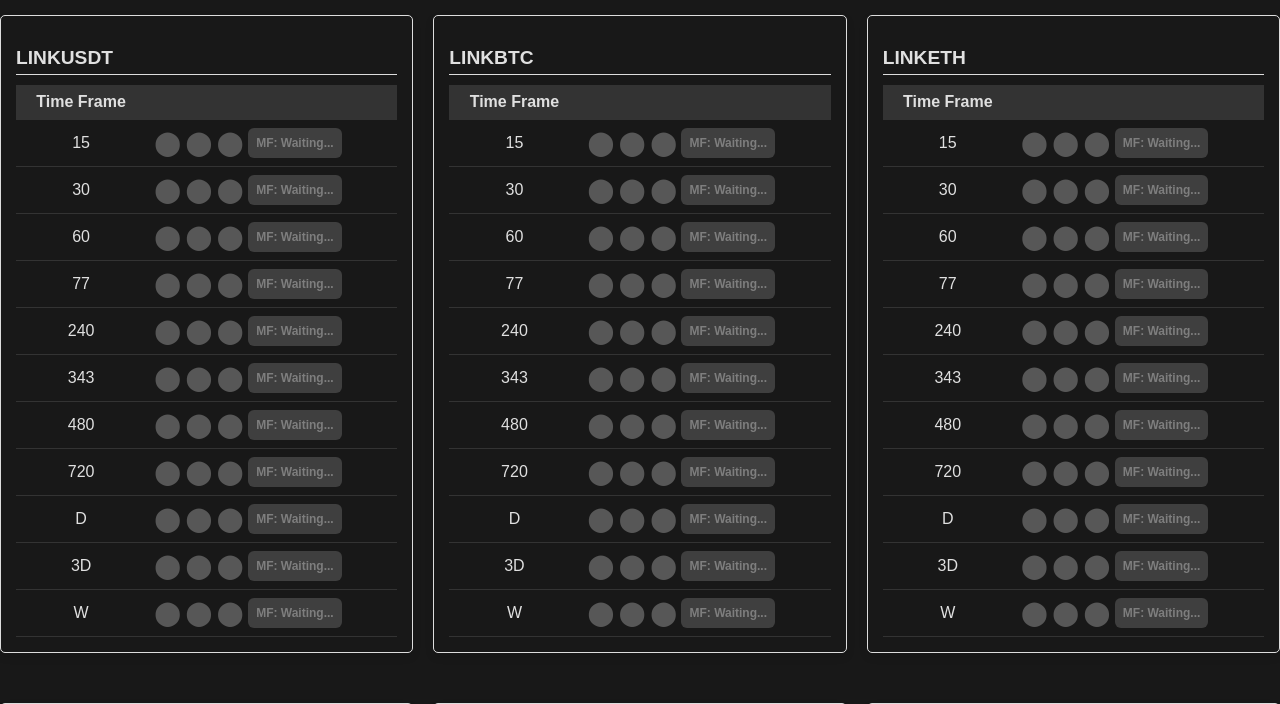
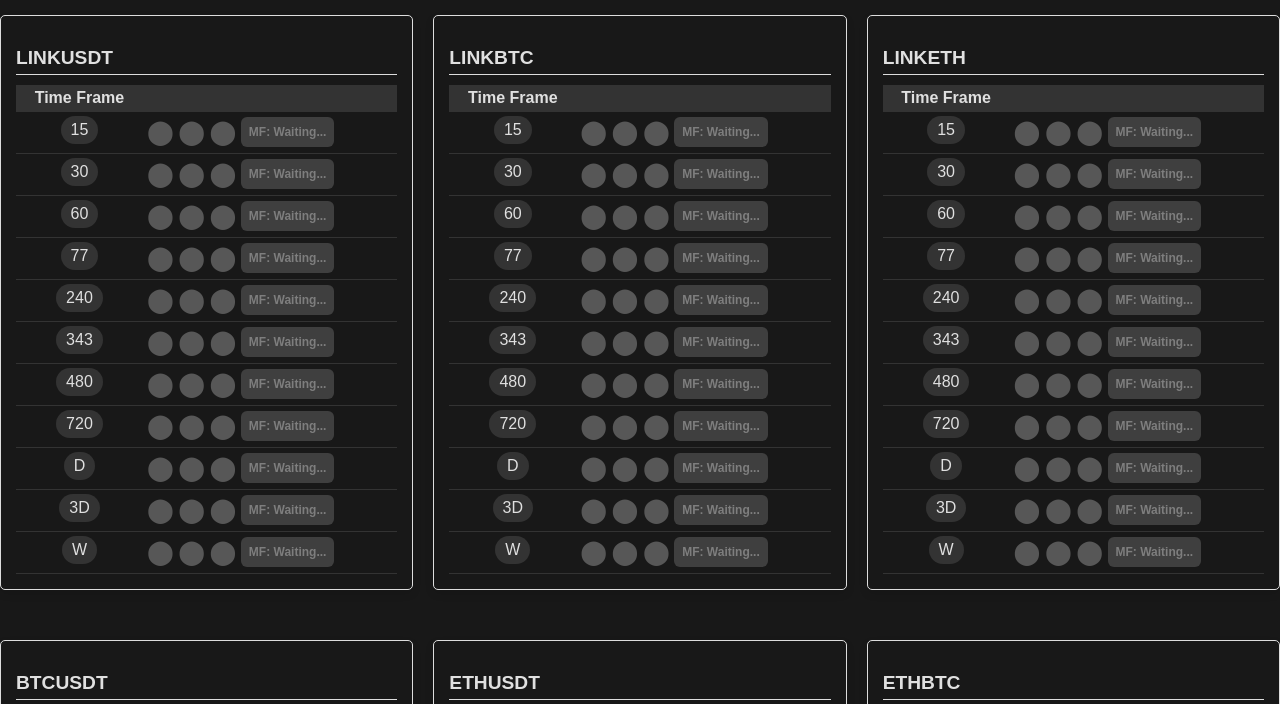
Before and after one commit to spoon2eric/tvstrats, a Flask app: page / in a window 1280 px wide. Shown: the part 196-900 px from the top of the page. Run offline with Flask 3, Linux system fonts and the light colour scheme; data that the repository does not hold is empty.

Commit message:
CSS Updates

```diff
--- a/main.py
+++ b/main.py
@@ -467,6 +467,7 @@ def analyze_data(db, config_file_path):
 
 
 setup_mongodb()
+print("tvstrats, version: v0.9.1")
 
 if __name__ == "__main__":
     app.run(host='0.0.0.0', debug=False, port=5000)
--- a/templates/index.html
+++ b/templates/index.html
@@ -53,7 +53,7 @@
 
         th,
         td {
-            padding: 8px;
+            padding: 4px;
             border-bottom: 1px solid #333;
             /* Dark table cell border */
             text-align: center;
@@ -114,6 +114,17 @@
             margin-bottom: 10px;
             border-bottom: 1px solid #ddd;
             padding-bottom: 5px;
+        }
+
+        .time-frame {
+            display: inline-block;
+            padding: 5px 10px;
+            border-radius: 15px;
+            background-color: #333;
+            /* Dark background */
+            color: #e0e0e0;
+            /* Light text color */
+            margin-bottom: 5px;
         }
 
         .time-date {
@@ -283,7 +294,7 @@
                     {% for time_frame, result in details.items() %}
                     <tr class="{{ 'flash' if result['stage'] == 2 else '' }} {{ 'gold-border' if result['stage'] == 3 }} {{ 'dark-green-border' if result['stage'] == 2 }}"
                         data-stage="{{ result['stage'] }}">
-                        <td>{{ time_frame }}</td>
+                        <td><span class="time-frame">{{ time_frame }}</span></td>
                         <td class="results">
                             <!-- TV Time and Money Flow -->
                             <div>
```
Also changed, not shown: templates/dots.html (+11 -3 lines), templates/trades.html (+10 -1 lines).
